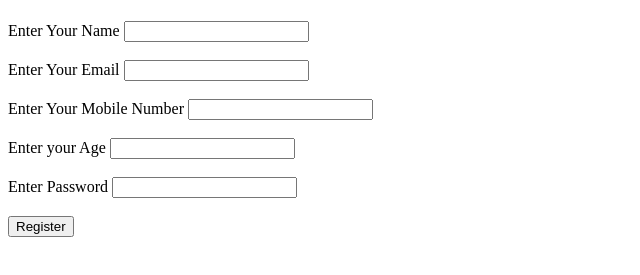
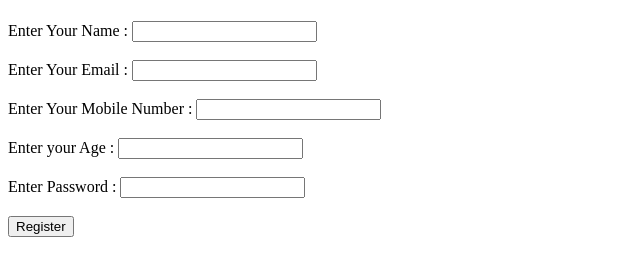
Before and after one commit to sujalugale/ass-9, a plain HTML site: page index.html in a window 1280 px wide. Shown: the part 59-334 px from the top of the page, without its empty margins (0-640 px from the left). Drawn offline with Linux system fonts and the light colour scheme.

Commit message:
formated form

```diff
--- a/index.html
+++ b/index.html
@@ -1,40 +1,43 @@
 <!DOCTYPE html>
 <html>
+
 <head>
     <title>home page</title>
 </head>
+
 <body>
     <h1>Form</h1>
 
 
     <form>
-        <label for="inputName">Enter Your Name</label>
-        <input type="text" id="inputName" required/>
-        <br/>
-        <br/>
-        <label for="inputEmail">Enter Your Email</label>
-        <input type="email" id="inputEmail" required/>
-        <br/>
-        <br/>
+        <label for="inputName">Enter Your Name :</label>
+        <input type="text" id="inputName" required />
+        <br />
+        <br />
+        <label for="inputEmail">Enter Your Email :</label>
+        <input type="email" id="inputEmail" required />
+        <br />
+        <br />
 
-        <label for="inputNumber">Enter Your Mobile Number</label>
-        <input type="tel" id="inputNumber" required/>
-        <br/>
-        <br/>
+        <label for="inputNumber">Enter Your Mobile Number :</label>
+        <input type="tel" id="inputNumber" required />
+        <br />
+        <br />
 
-        <label for="inputAge">Enter your Age</label>
-        <input type="number" id="inputAge" required/>
-        <br/>
-        <br/>
+        <label for="inputAge">Enter your Age :</label>
+        <input type="number" id="inputAge" required />
+        <br />
+        <br />
 
-        <label for="inputPassword">Enter Password</label>
+        <label for="inputPassword">Enter Password :</label>
         <input type="password" id="inputPassword" required />
-        <br/>
-        <br/>
+        <br />
+        <br />
 
 
         <input type="submit" value="Register" />
     </form>
 
 </body>
+
 </html>
```
